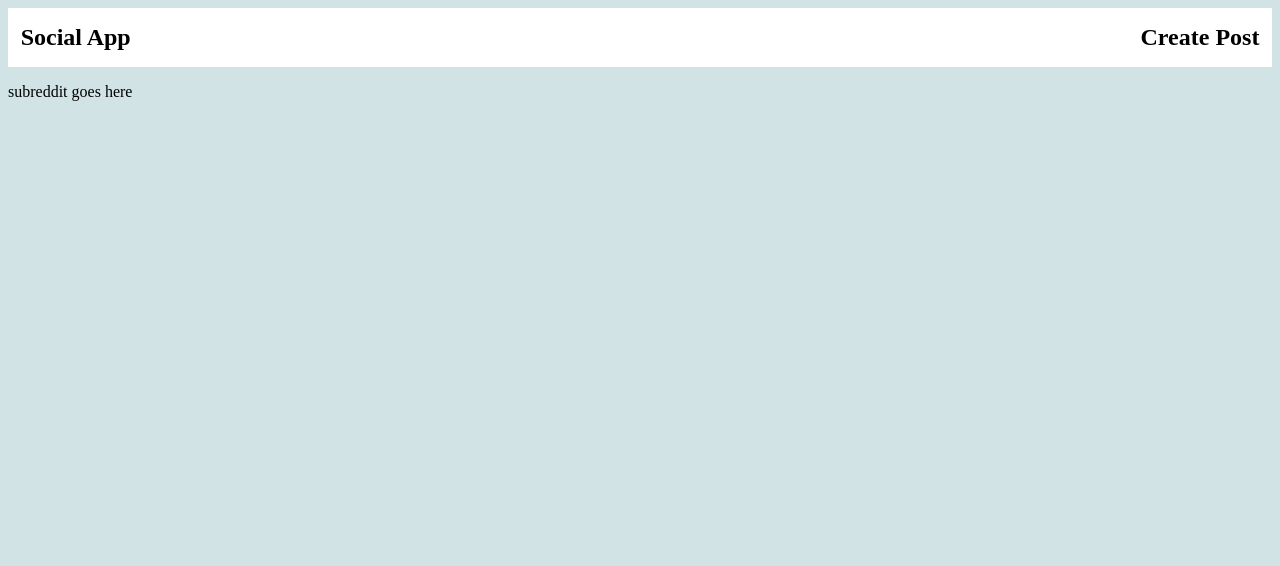
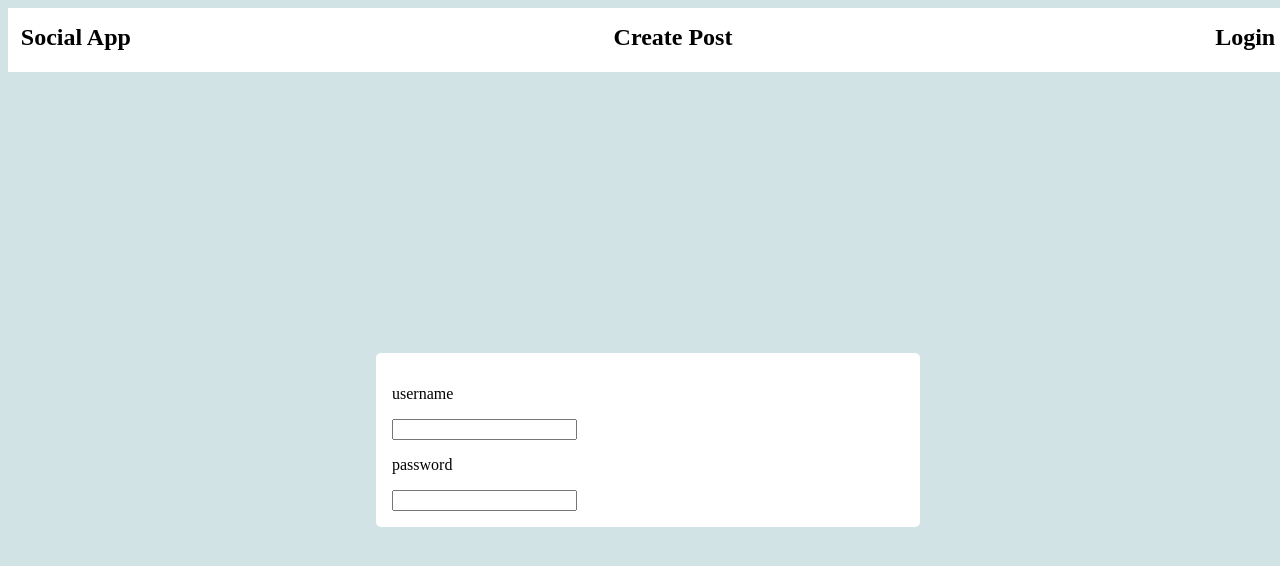
Before and after one commit to Peudey/social-app, a React (Create React App) app in the folder client/: page /login in a window 1280 px wide. Shown: the top 566 px of the page. Built offline with nearby package versions, Linux system fonts and the light colour scheme; the HTML template or start-up script is replaced by a standard one.

Commit message:
css rewritten to fix flexbox issues

```diff
--- a/client/src/App.tsx
+++ b/client/src/App.tsx
@@ -6,6 +6,7 @@ import PostFeed from './components/postFeed';
 import { BrowserRouter, Route, Routes} from "react-router-dom";
 import CreatePost from './components/createPost';
 import User from './components/user';
+import Login from './components/login';
 
 function App() {
   return (
@@ -15,6 +16,7 @@ function App() {
         <Route path='/post' element={<Home children={<CreatePost />}/>}></Route>
         <Route path='/:subreddit' element={<Home children={<div>subreddit goes here</div>}/>}></Route>
         <Route path='/user/:username' element={<Home children={<User />}/>}></Route>
+        <Route path='/login' element={<Home children={<Login />}/>}></Route>
         <Route path='/:subreddit/post/:id' element={<Home children={<Post/>}/>}></Route>
       </Routes>
     </BrowserRouter>
--- a/client/src/components/header.tsx
+++ b/client/src/components/header.tsx
@@ -6,6 +6,7 @@ const Header = () => {
     <div className="header">
       <a href='/'>Social App</a>
       <Link to="/post">Create Post</Link>
+      <Link to="/login">Login</Link>
     </div>
   );
 }
--- a/client/src/components/home.tsx
+++ b/client/src/components/home.tsx
@@ -4,8 +4,10 @@ import Header from './header';
 const Home = ({children}:any) => {
   return (
     <div className="App">
-        <Header />
-      {children}
+      <Header />
+      <div className='content'>
+        {children}
+      </div>
     </div>
   );
 }
--- /dev/null
+++ b/client/src/components/login.tsx
@@ -0,0 +1,26 @@
+import React from "react";
+
+const Login = () => {
+    return (
+        <div className="loginContainer">
+            <form>
+                <label>
+                    <p>username</p>
+                    <input
+                        type='text'
+                        id='username'
+                    />
+                </label>
+                <label>
+                    <p>password</p>
+                    <input
+                        type='text'
+                        id='password'
+                    />
+                </label>
+            </form>
+        </div>
+    )
+}
+
+export default Login;
--- a/client/src/components/postFeed.tsx
+++ b/client/src/components/postFeed.tsx
@@ -31,7 +31,7 @@ const PostFeed = () => {
 
     if(posts !== undefined) {
         return (
-            <div>
+            <div className='postFeed'>
                 <span className='feedSort'>
                     <button className={sort===0?"active":""} onClick={()=>{if(sort!==0)setSort(0)}}>Hot</button>
                     <button className={sort===1?"active":""} onClick={()=>{if(sort!==1)setSort(1)}}>New</button>
--- a/client/src/styles/App.css
+++ b/client/src/styles/App.css
@@ -4,22 +4,33 @@
   --color-accent: #EB5E28;
 }
 
-html {
+html, body, #root, .App {
+  min-height: 100%;
+  min-width: 100%;
+}
+
+body {
+  display: flex;
+  background-color: var(--color-primary);
+}
+
+.App {
+  display: flex;
+  flex-direction: column;
+  min-height: 100vh;
   height: 100%;
 }
 
-body {
-  min-height: 100%;
-  background-color: var(--color-primary);
+.content {
+  display: flex;
+  flex: 1 0 auto;
+  justify-content: center;
+  align-items: center;
+  min-width: auto;
 }
 
-body {
-  padding-bottom: 1rem;
-}
-
-.App {
-  min-height: 100vh;
-  width: 100%;
+.postFeed {
+  flex-grow: 1
 }
 
 .postCard:first-of-type, .post:first-of-type {
@@ -106,7 +117,7 @@ body {
   display: flex;
   justify-content: space-between;
   width: 100%;
-  margin-bottom: 1rem;
+  height: 32px;
   padding: 1rem 0;
   background-color: var(--color-secondary);
 }
@@ -169,3 +180,17 @@ body {
 .feedSort button:not(:first-of-type) {
   margin-left: .5rem;
 }
+
+.loginContainer {
+
+  align-items: center;
+  justify-content: center;
+}
+
+.loginContainer form {
+  background-color: var(--color-secondary);
+  margin: auto;
+  width: 40vw;
+  border-radius: 5px;
+  padding: 1rem;
+}
```
